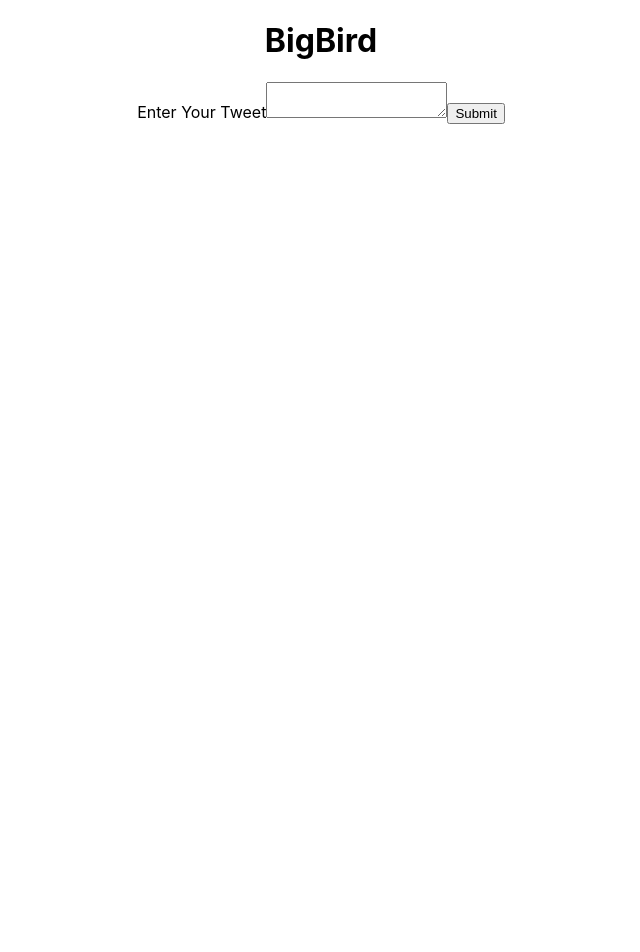
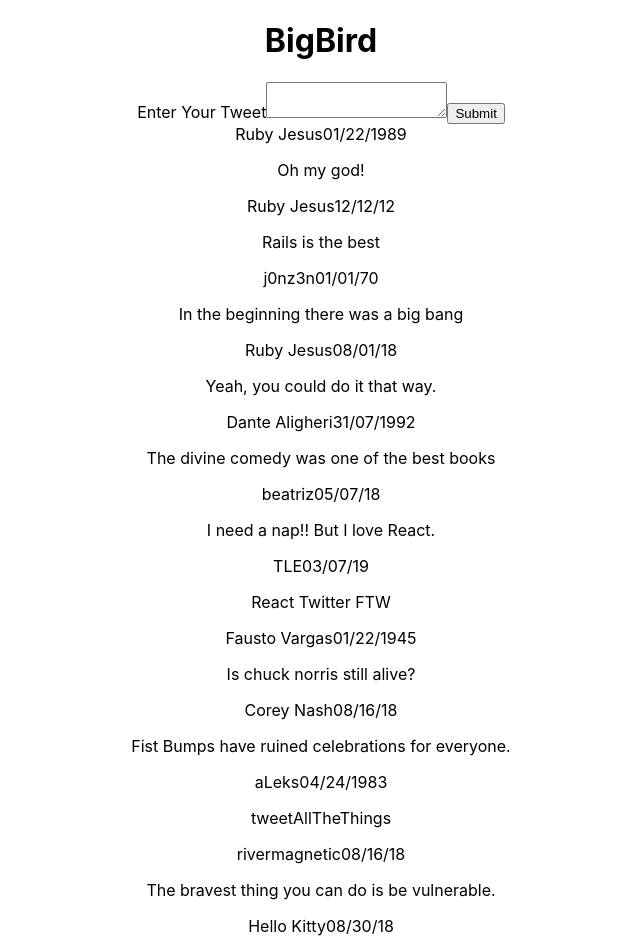
Before and after one commit to the-Void-42/pigeon, a React (Create React App) app: page / in a window 1280 px wide. Shown: the top 952 px of the page, without its empty margins (319-959 px from the left). Before the commit the page ends 800 px from the top, so only its background shows below. Built offline with nearby package versions, Linux system fonts and the light colour scheme.

Commit message:
Created & rendered a hard-coded list of tweets
Co-authored-by: River Magnetic <34926618+RiverMagnetic@users.noreply.github.com>

```diff
--- a/src/components/Tweet.js
+++ b/src/components/Tweet.js
@@ -1,8 +1,12 @@
 import React from 'react'
 
-const Tweet = () => {
+const Tweet = (props) => {
     return (
-        <div></div>
+        <div>
+            <span>{props.author}</span>
+            <span>{props.createdDate}</span>
+            <p>{props.text}</p>
+        </div>
     )
 }
 
--- a/src/components/TweetForm.js
+++ b/src/components/TweetForm.js
@@ -9,7 +9,7 @@ const TweetForm = (props) => {
     return (
         <form onSubmit = {tweetSubmit} >
             <label>Enter Your Tweet</label>
-            <textarea maxlength = '140' />
+            <textarea maxLength = '140' />
             <button type = 'submit'>Submit</button>
         </form>
     )
--- a/src/components/TweetList.js
+++ b/src/components/TweetList.js
@@ -1,8 +1,20 @@
 import React from 'react'
+import Tweet from './Tweet.js'
 
-const TweetList = () => {
+const TweetList = (props) => {
+    // const Tweets = props.tweets
+    const Tweets = props.tweets.map((tweetData, index) => {
+        // line below doesn't work
+        // return <Tweet key={index} tweetData={tweetData}/>
+        return (
+            <Tweet key={index}
+                    {...tweetData}/>
+        )
+    })
     return (
-        <div></div>
+        <div>
+            {Tweets}
+        </div>
     )
 }
 
--- a/src/containers/App.js
+++ b/src/containers/App.js
@@ -2,12 +2,85 @@ import React, { Component } from 'react';
 import '../styles/App.css';
 import Header from '../components/Header.js'
 import TweetForm from '../components/TweetForm.js'
+import TweetList from '../components/TweetList.js'
 
 class App extends Component {
   constructor(props) {
     super(props)
     this.state = {
-      username: "BigBird"
+      username: "BigBird",
+      // tweets: "tweet"
+      tweets: [{
+        author: 'Ruby Jesus',
+        createdDate: '01/22/1989',
+        text: 'Oh my god!'
+      },
+      {
+        author: 'Ruby Jesus',
+        createdDate: '12/12/12',
+        text: 'Rails is the best'
+      },
+      {
+        author: 'j0nz3n',
+        createdDate: '01/01/70',
+        text: 'In the beginning there was a big bang'
+      },
+      {
+        author: 'Ruby Jesus',
+        createdDate: '08/01/18',
+        text: 'Yeah, you could do it that way.'
+      },
+      {
+        author: 'Dante Aligheri',
+        createdDate: '31/07/1992',
+        text: 'The divine comedy was one of the best books'
+      },
+      {
+        author: 'beatriz',
+        createdDate: '05/07/18',
+        text: 'I need a nap!! But I love React.'
+      },
+      {
+        author: 'TLE',
+        createdDate: '03/07/19',
+        text: 'React Twitter FTW'
+      },
+      {
+        author: 'Fausto Vargas',
+        createdDate: '01/22/1945',
+        text: 'Is chuck norris still alive?'
+      },
+      {
+        author: 'Corey Nash',
+        createdDate: '08/16/18',
+        text: 'Fist Bumps have ruined celebrations for everyone.'
+      },
+      {
+        author: 'aLeks',
+        createdDate: '04/24/1983',
+        text: 'tweetAllTheThings'
+      },
+      {
+        author: 'rivermagnetic',
+        createdDate: '08/16/18',
+        text: 'The bravest thing you can do is be vulnerable.'
+      },
+      {
+        author: "Hello Kitty",
+        createdDate: '08/30/18',
+        text: "Meeeooowww"
+      },
+      {
+        author: 'Alec',
+        createdDate: '08/16/07',
+        text: 'What\'s this Twitter thing all about?'
+      },
+      {
+        author: 'kelechi',
+        createdDate: '16/08/18',
+        text: 'The other day, I got a henna tattoo that says "Forever." (Corey you can borrow that one)'
+      }
+    ]
     }
   }
 
@@ -17,6 +90,7 @@ class App extends Component {
         {/* <Header username="{this.state.username}"/> */}
         <Header username={this.state.username}/>
         <TweetForm/>
+        <TweetList tweets={this.state.tweets} />
       </div>
     );
   }
```
